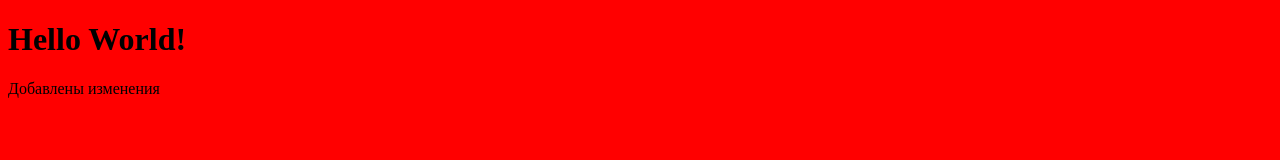
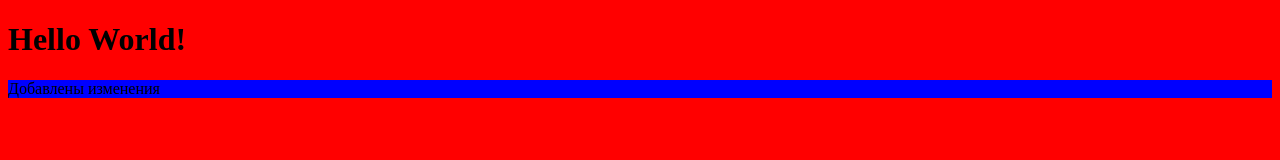
Before and after one commit to lexahell/project, a plain HTML site: page index.html in a window 1280 px wide. Drawn offline with Linux system fonts and the light colour scheme.

Commit message:
Добавлены стили для div

```diff
--- a/style.css
+++ b/style.css
@@ -1,3 +1,6 @@
 body {
   background-color: red;
 }
+div{
+  background-color: blue;
+}
```
